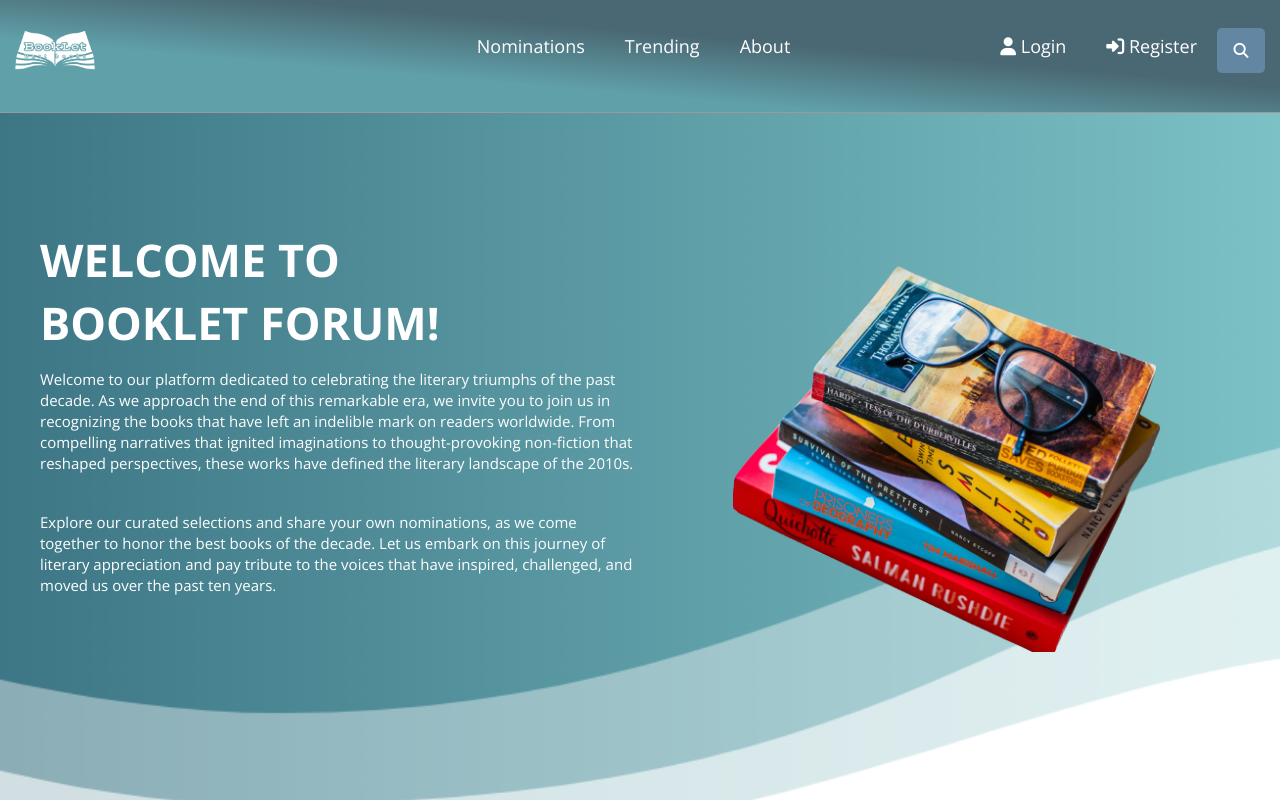
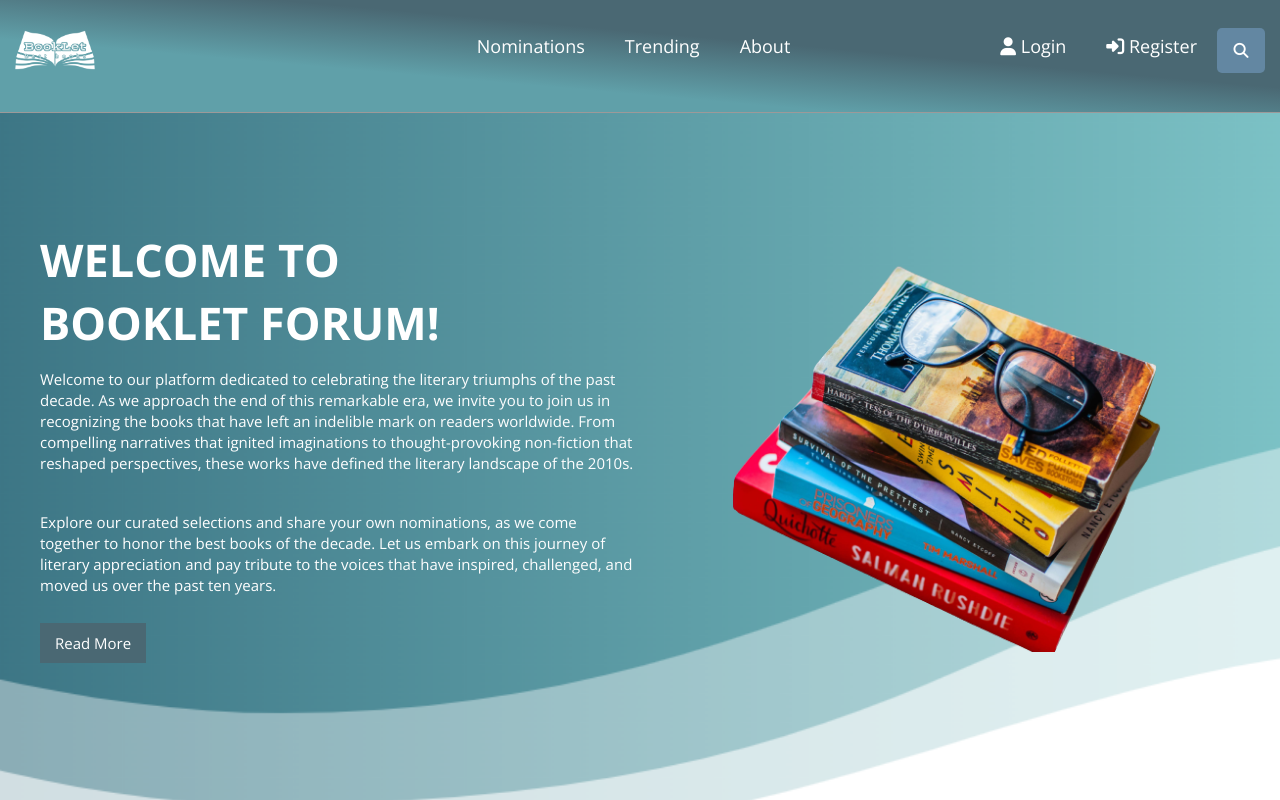
Before and after one commit to Djani-Antova/BookLet-october-2023, a React (Vite) app in the folder client/: page / in a window 1280 px wide. Shown: the top 800 px of the page. Built offline with nearby package versions, Linux system fonts and the light colour scheme.

Commit message:
Update Home component

```diff
--- a/client/src/components/home/Home.css
+++ b/client/src/components/home/Home.css
@@ -34,10 +34,25 @@
   padding-top: 70px;
 }
 
+.btn1 {
+  background-color: #4a6873;
+  ;
+  color: #ffffff;
+  padding: 10px 15px;
+  border-radius: 0;
+}
+
+.btn1:hover {
+  background-color: #007fa4;
+  color: #ffffff;
+  transition: all 0.3s;
+  text-decoration: underline;
+}
+
+
 img {
   vertical-align: middle;
   border-style: none;
-
 }
 
 h1 {
--- a/client/src/components/home/Home.jsx
+++ b/client/src/components/home/Home.jsx
@@ -27,6 +27,11 @@ export default function Home() {
                             this journey of literary appreciation and pay tribute to the voices that
                             have inspired, challenged, and moved us over the past ten years.
                         </p>
+                        <div className="btn-box">
+                        <a href="" className="btn1">
+                          Read More
+                        </a>
+                      </div>
                     </div>
                     <div className="col-md-6">
                         <div className="img-box">
```
